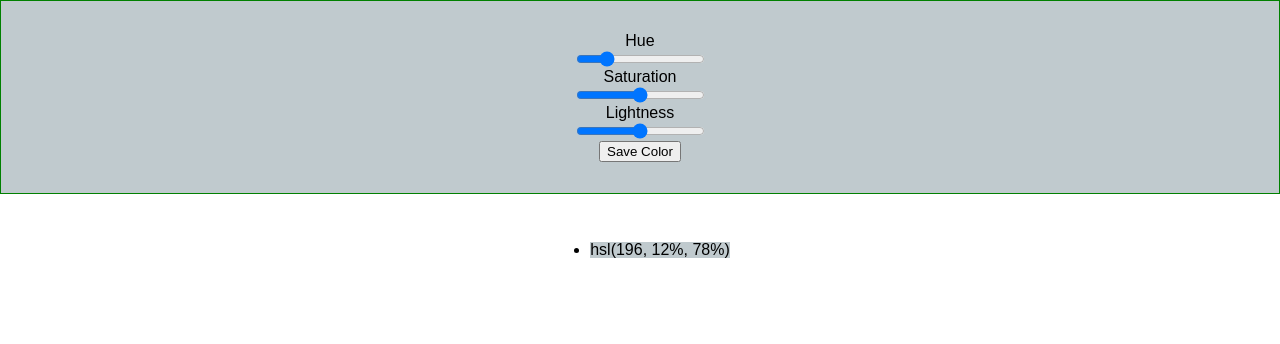
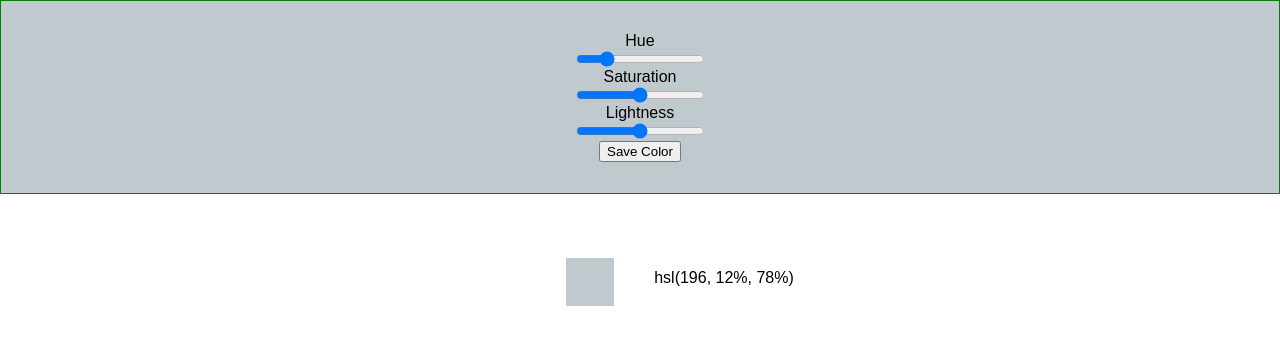
Before and after one commit to WillWarren1/color-picker, a React (Create React App) app: page / in a window 1280 px wide. Both pictures are taken after a click on the button "Save Color". Shown: the top 344 px of the page. Built offline with nearby package versions, Linux system fonts and the light colour scheme.

Commit message:
everything is working... for now

```diff
--- a/src/App.js
+++ b/src/App.js
@@ -101,13 +101,15 @@ class App extends Component {
           <ul>
             {this.state.color.map(color => {
               return (
-                <li
-                  style={{
-                    backgroundColor: `${color}`,
-                    color: `${this.state.colorOfText}`
-                  }}>
-                  {color}
-                </li>
+                <>
+                  <figure
+                    className="colorthing"
+                    style={{
+                      backgroundColor: `${color}`
+                    }}
+                  />
+                  <li>{color}</li>
+                </>
               )
             })}
           </ul>
--- a/src/index.css
+++ b/src/index.css
@@ -26,3 +26,19 @@ section {
 input {
   max-width: 300px;
 }
+
+.colorthing {
+  width: 3rem;
+  height: 3rem;
+}
+
+ul {
+  list-style: none;
+  display: flex;
+  justify-content: center;
+  flex-wrap: wrap;
+}
+
+li {
+  margin-top: 1.75rem;
+}
```
